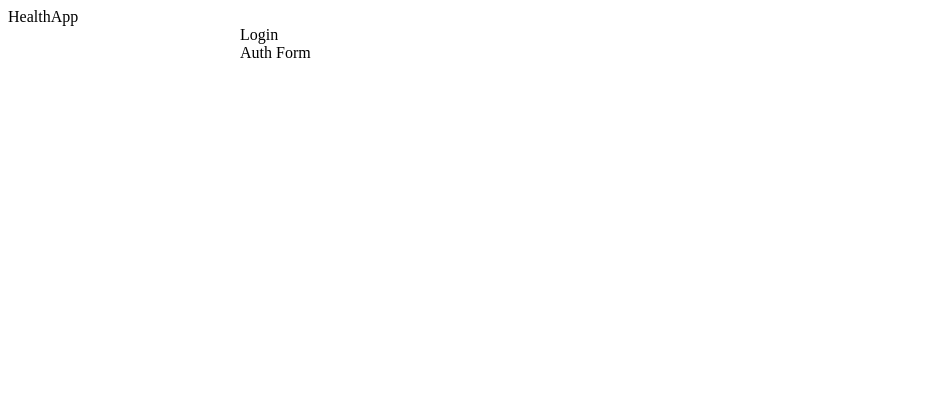
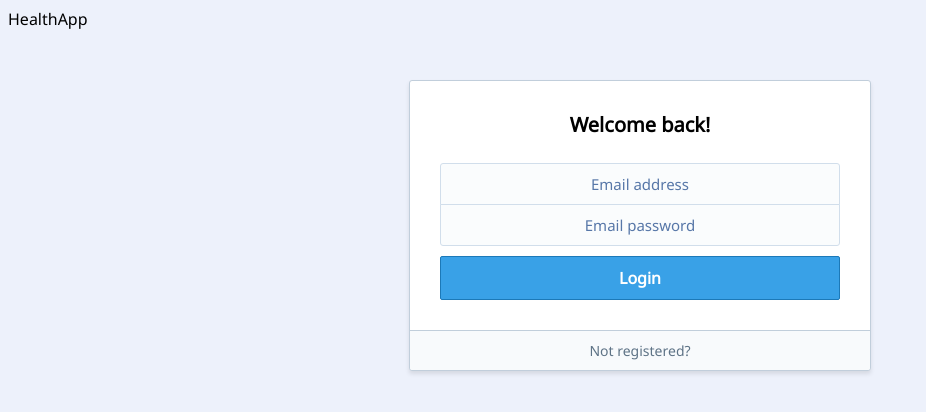
Before and after one commit to greg-arroyo/ng-training, an Angular app: page /auth/login in a window 1280 px wide. Shown: the top 412 px of the page, without its empty margins (0-926 px from the left). Built offline with nearby package versions, Linux system fonts and the light colour scheme.

Commit message:
flush out auth login & register forms, styles

```diff
--- a/projects/health-app/src/auth/login/containers/login/login.component.ts
+++ b/projects/health-app/src/auth/login/containers/login/login.component.ts
@@ -1,16 +1,24 @@
 import { Component } from '@angular/core';
+import { FormGroup } from '@angular/forms';
 
 @Component({
   selector: 'login',
   template: `
     <div>
-      Login
-      <auth-form>
+      <auth-form (submitted)="loginUser($event)">
+        <h1>Welcome back!</h1>
+        <a routerLink="/auth/register">Not registered?</a>
+        <button type="submit">
+          Login
+        </button>
       </auth-form>
     </div>
   `
 })
 export class LoginComponent {
-  constructor() {
+  constructor() {}
+
+  loginUser(event: FormGroup) {
+    console.log(event.value);
   }
 }
--- a/projects/health-app/src/auth/register/containers/register/register.component.ts
+++ b/projects/health-app/src/auth/register/containers/register/register.component.ts
@@ -1,16 +1,24 @@
 import { Component } from '@angular/core';
+import { FormGroup } from "@angular/forms";
 
 @Component({
   selector: 'register',
   template: `
     <div>
-      Register
-      <auth-form>
+      <auth-form (submitted)="registerUser($event)">
+        <h1>Let's go!</h1>
+        <a routerLink="/auth/login">Already have an account?</a>
+        <button type="submit">
+          Create account
+        </button>
       </auth-form>
     </div>
   `
 })
 export class RegisterComponent {
-  constructor() {
+  constructor() {}
+
+  registerUser(event: FormGroup) {
+    console.log(event.value);
   }
 }
--- a/projects/health-app/src/auth/shared/components/auth-form/auth-form.component.scss
+++ b/projects/health-app/src/auth/shared/components/auth-form/auth-form.component.scss
@@ -12,7 +12,7 @@
   h1 {
     margin: 0 0 25px;
     font-size: 20px;
-    font-weight: 600;
+    font-weight: 700;
     text-align: center;
   }
   button {
@@ -41,6 +41,7 @@
     text-align: center;
     color: #5e7386;
     font-size: 14px;
+    text-decoration: none;
   }
 }
 
@@ -65,15 +66,16 @@
   label {
     display: block;
     margin: 0;
+    width: 368px;
   }
   input {
     outline: 0;
-    font-size: 16px;
+    font-size: 15px;
     padding: 10px 15px;
     margin: 0;
     width: 100%;
     background: #fafcfd;
-    color: #5777a8;
+    color: #000;
     border: 1px solid #d1deeb;
     text-align: center;
     &::-webkit-input-placeholder {
--- a/projects/health-app/src/auth/shared/components/auth-form/auth-form.component.ts
+++ b/projects/health-app/src/auth/shared/components/auth-form/auth-form.component.ts
@@ -1,15 +1,68 @@
-import { Component } from '@angular/core';
+import { Component, EventEmitter, Output } from '@angular/core';
+import { FormBuilder, FormGroup, Validators } from "@angular/forms";
 
 @Component({
   selector: 'auth-form',
   styleUrls: ['./auth-form.component.scss'],
   template: `
-    <div>
-      Auth Form
+    <div class="auth-form">
+      <form [formGroup]="form" (ngSubmit)="onSubmit()">
+        <ng-content select="h1"></ng-content>
+        <label>
+          <input
+            type="email"
+            placeholder="Email address"
+            formControlName="email">
+        </label>
+        <label>
+          <input
+            type="password"
+            placeholder="Email password"
+            formControlName="password">
+        </label>
+        <div class="error" *ngIf="emailFormat">
+          Invalid email format
+        </div>
+        <div class="error" *ngIf="passwordInvalid">
+          Password is required
+        </div>
+        <ng-content select=".error"></ng-content>
+        <div class="auth-form__action">
+          <ng-content select="button"></ng-content>
+        </div>
+        <div class="auth-form__toggle">
+          <ng-content select="a"></ng-content>
+        </div>
+      </form>
     </div>
   `
 })
 export class AuthFormComponent {
-  constructor() {
+  @Output()
+  submitted = new EventEmitter<FormGroup>();
+
+  form = this.fb.group({
+    email: ['', Validators.email],
+    password: ['', Validators.required]
+  });
+
+  constructor(
+    private fb: FormBuilder
+  ) {}
+
+  onSubmit() {
+    if (this.form.valid) {
+      this.submitted.emit(this.form);
+    }
+  }
+
+  get emailFormat() {
+    const control = this.form.get('email');
+    return control.hasError('email') && control.touched;
+  }
+
+  get passwordInvalid() {
+    const control = this.form.get('password');
+    return control.hasError('required') && control.touched;
   }
 }
--- a/projects/health-app/src/index.html
+++ b/projects/health-app/src/index.html
@@ -7,6 +7,7 @@
   <meta http-equiv="X-UA-Compatible" content="IE=edge">
   <meta name="viewport" content="width=device-width, initial-scale=1">
   <link rel="icon" type="image/x-icon" href="favicon.ico">
+  <link href="https://fonts.googleapis.com/css?family=Noto+Sans" rel="stylesheet">
 </head>
 <body>
 <app-root></app-root>
--- a/projects/health-app/src/styles.scss
+++ b/projects/health-app/src/styles.scss
@@ -1 +1,8 @@
-/* You can add global styles to this file, and also import other style files */
+body {
+  background: #edf1fb;
+  font-family: Noto Sans, sans-serif;
+}
+
+button, input {
+  font-family: Noto Sans, sans-serif;
+}
```
Also changed, not shown: 11 other files (tests, documents, lock files or other folders).
